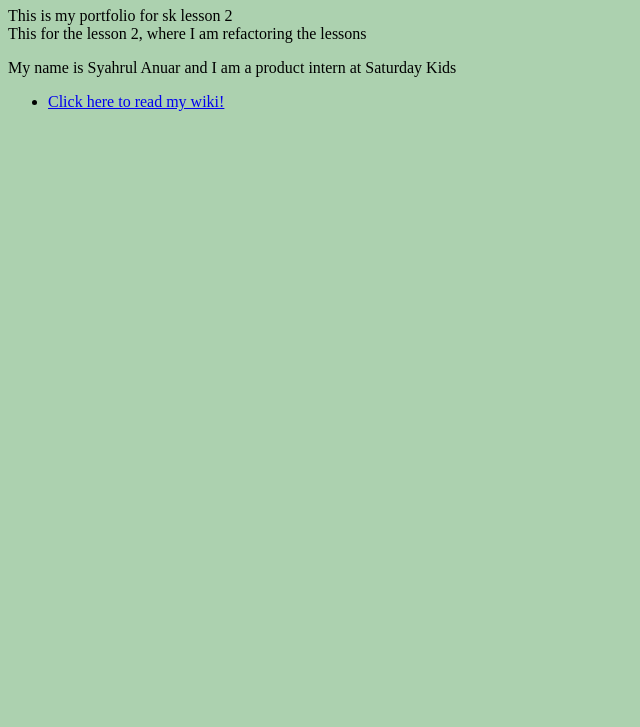
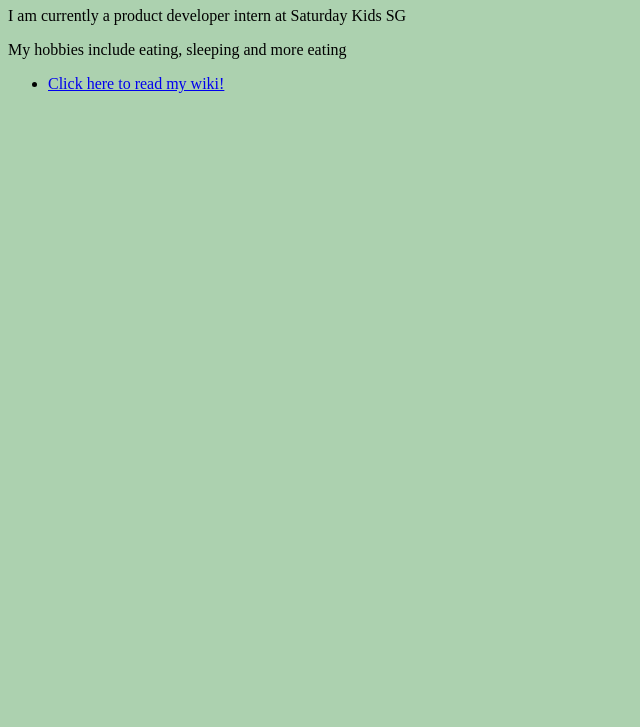
Before and after one commit to sksyahrul/portfolio, a plain HTML site: page index.html in a window 1280 px wide. Shown: the part 73-800 px from the top of the page, without its empty margins (0-640 px from the left). Drawn offline with Linux system fonts and the light colour scheme.

Commit message:
updated content

```diff
--- a/index.html
+++ b/index.html
@@ -13,8 +13,9 @@
   <h1> My name is syahrul </h1>
   <header>
   <!-- This is the content -->
-    <p>This is my portfolio for sk lesson 2<br>This for the lesson 2, where I am refactoring the lessons</p>
-    <p>My name is Syahrul Anuar and I am a product intern at Saturday Kids</p>
+    <p>I am currently a product developer intern at Saturday Kids SG<br>
+    </p>
+    <p>My hobbies include eating, sleeping and more eating</p>
   <!-- include an image -->
   <!-- Links -->
   <ul>
```
